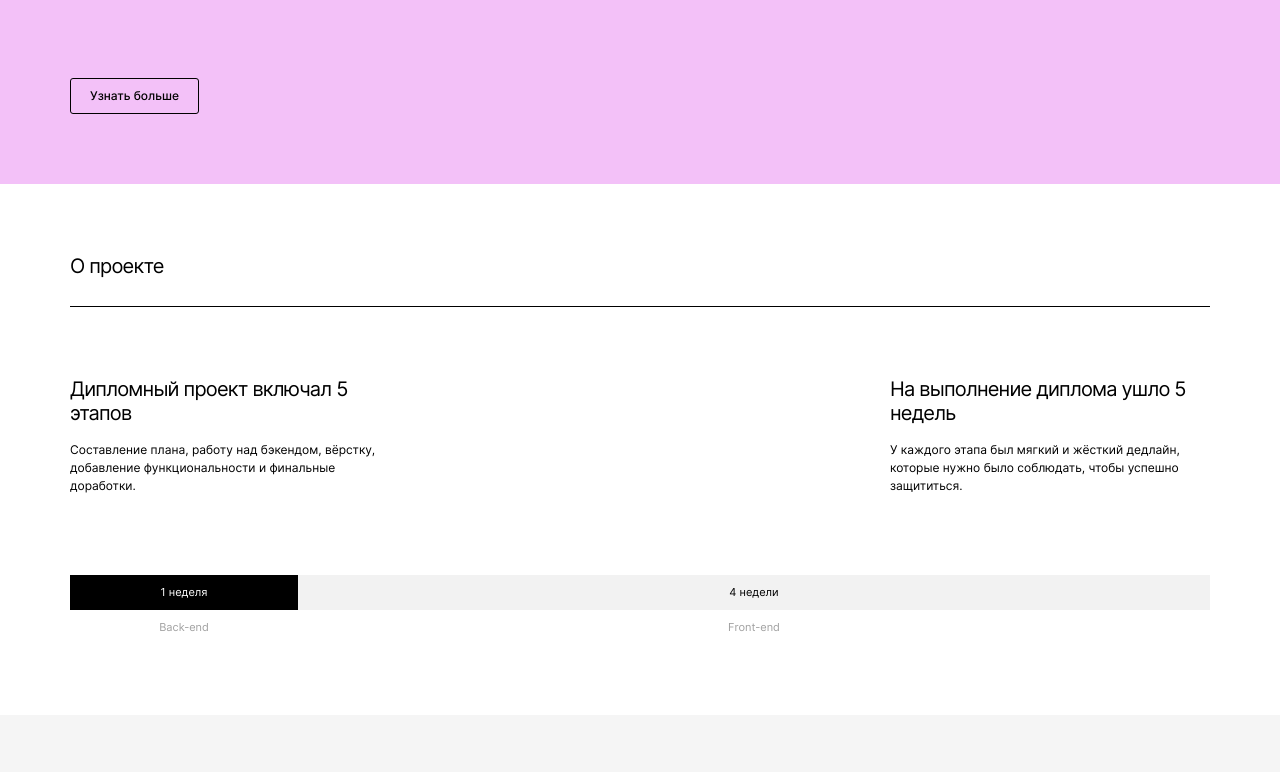
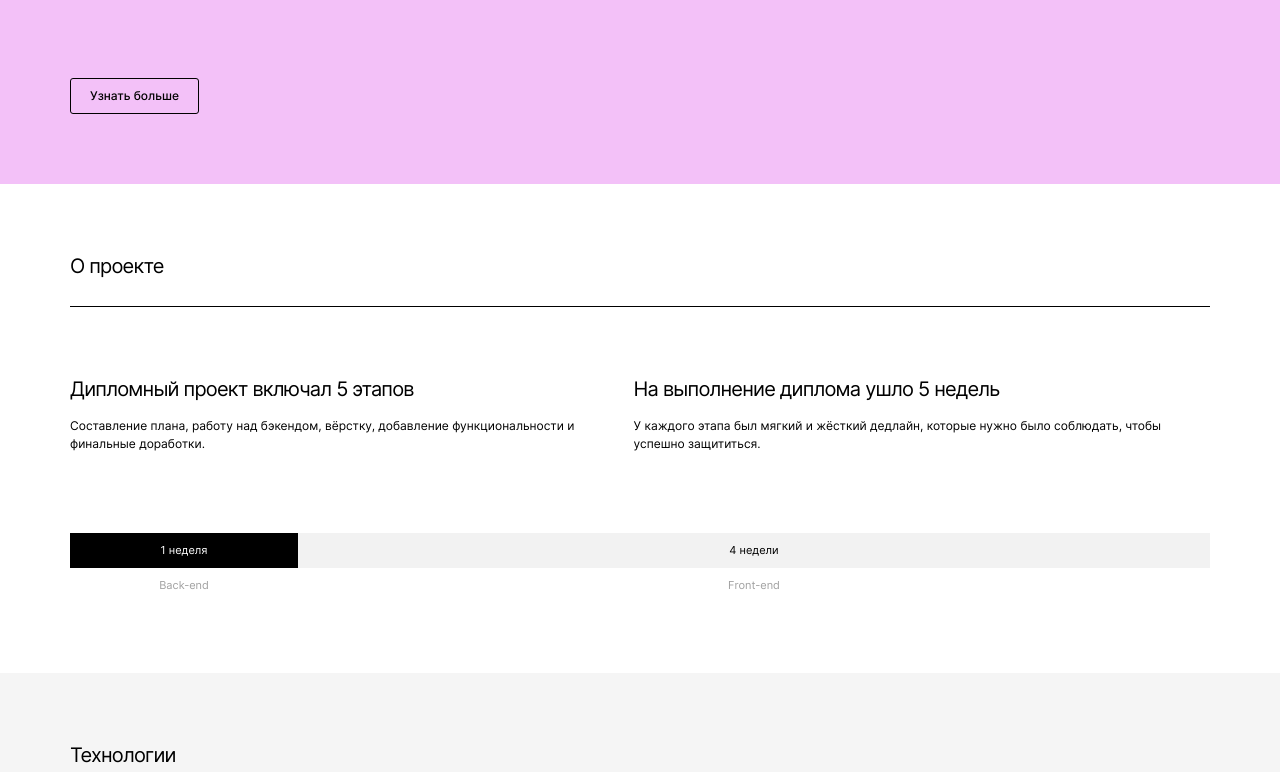
Before and after one commit to Scal3/movies-explorer-frontend, a React (Create React App) app: page / in a window 1280 px wide. Shown: the part 437-1209 px from the top of the page. Built offline with nearby package versions, Linux system fonts and the light colour scheme.

Commit message:
third-rev

```diff
--- a/src/components/AboutProject/AboutProject.css
+++ b/src/components/AboutProject/AboutProject.css
@@ -80,7 +80,7 @@
 
     .about-project__description-container {
         padding-bottom: 20px;
-        width: 320px;
+        margin-right: 20px;
     }
 
     .about-project__heading {
```
